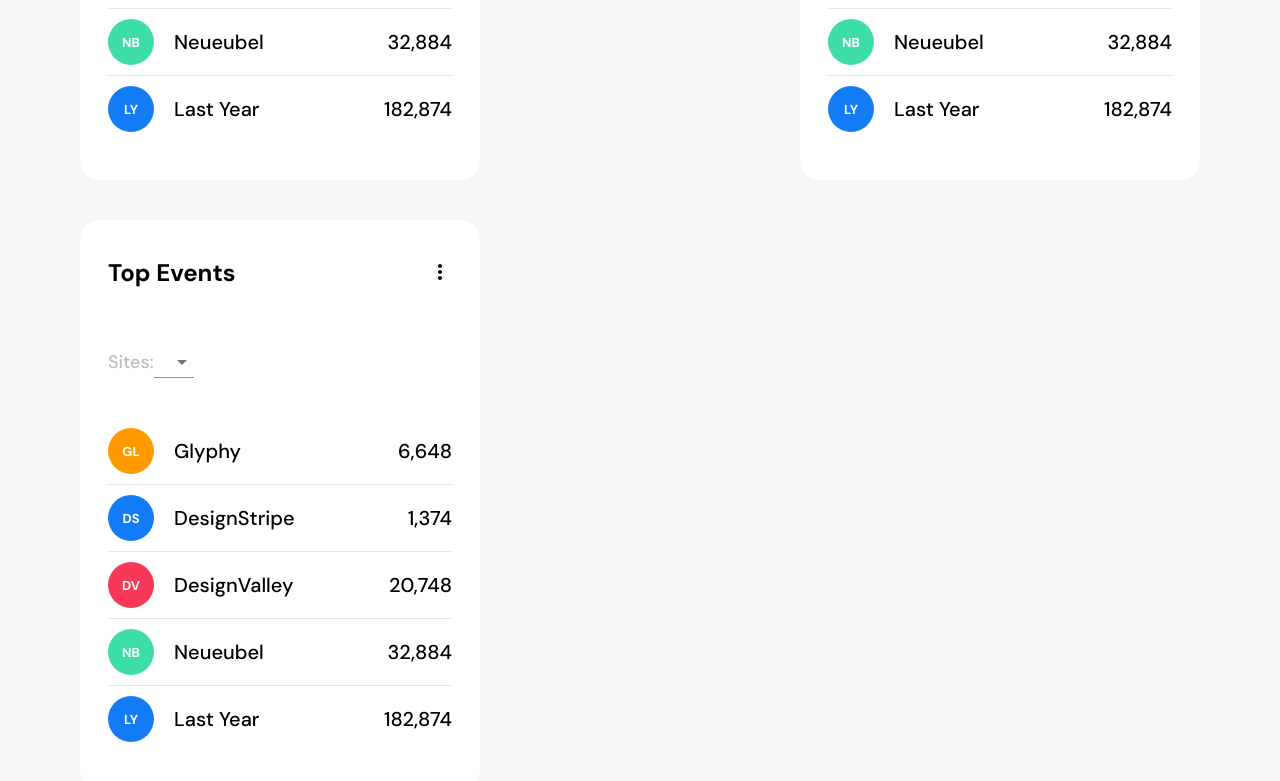
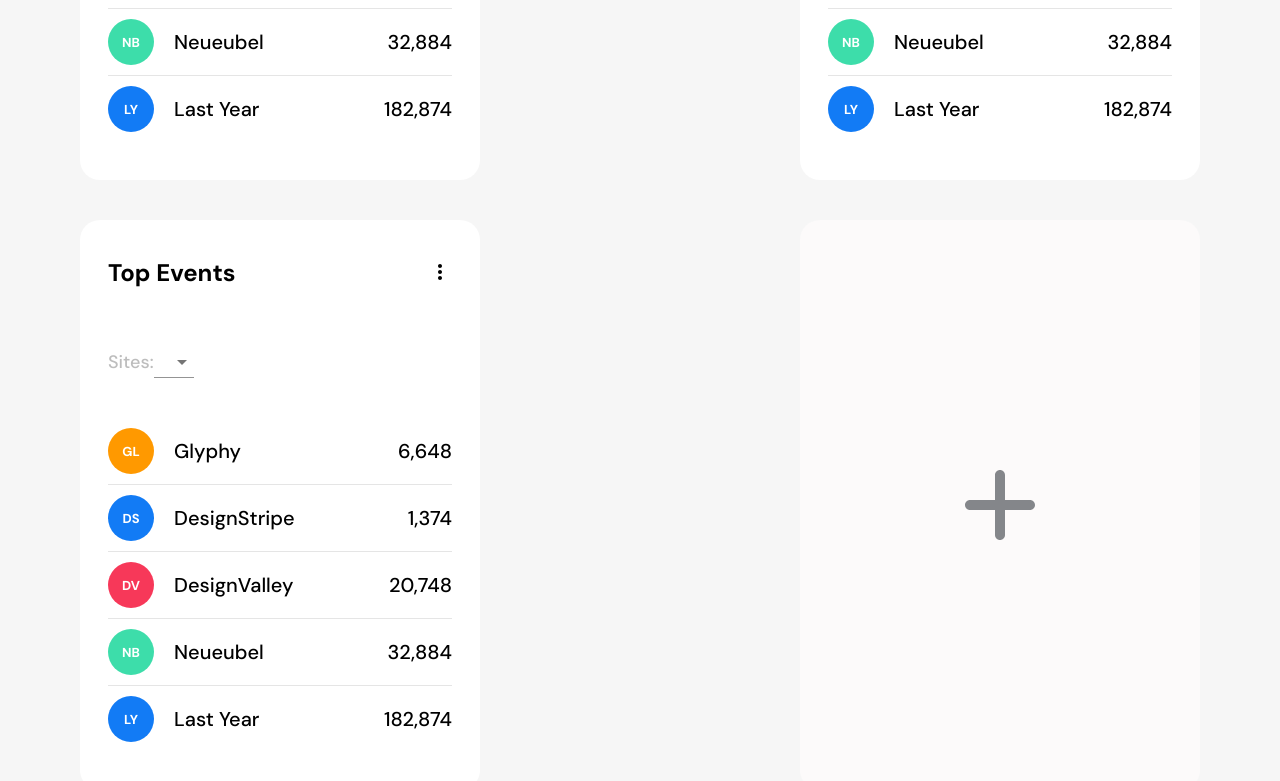
Before and after one commit to GBarkhatov/carlo-test, a React (Create React App) app: page / in a window 1280 px wide. Shown: the part 1514-2295 px from the top of the page. Built offline with nearby package versions, Linux system fonts and the light colour scheme.

Commit message:
add add icon

```diff
--- /dev/null
+++ b/src/components/AddPanel/AddPanel.js
@@ -0,0 +1,37 @@
+import React from 'react'
+import styled from 'styled-components/macro'
+import IconButton from '@material-ui/core/IconButton'
+import AddRoundedIcon from '@material-ui/icons/AddRounded'
+
+const Component = styled.div`
+  display: none;
+
+  @media screen and (min-width: 960px) {
+    display: flex;
+    justify-content: center;
+    align-items: center;
+    min-width: 400px;
+    background-color: #fcfafa;
+    border-radius: 20px;
+    margin-bottom: 40px;
+  }
+`
+
+const StyledIconButton = styled(IconButton)`
+  width: 120px;
+  height: 120px;
+  color: #84868a;
+  & > svg {
+    width: 100%;
+  }
+`
+
+const AddPanel = () => (
+  <Component>
+    <StyledIconButton color='inherit' aria-label='open drawer'>
+      <AddRoundedIcon style={{ fontSize: 120, color: '#84868A' }} />
+    </StyledIconButton>
+  </Component>
+)
+
+export default AddPanel
--- a/src/components/AnalyticsPanel/AnalyticsPanel.js
+++ b/src/components/AnalyticsPanel/AnalyticsPanel.js
@@ -7,6 +7,7 @@
 import filters from './filters'
 import Graph from './Graph'
 import LeftPanel from './LeftPanel'
+import AddPanel from '../AddPanel/AddPanel'
 
 const Component = styled.div`
   padding: 56px 0 0 0;
@@ -98,6 +99,7 @@
         {filters.map(({ title, data }) => (
           <FilterPanel key={title} title={title} data={data} />
         ))}
+        <AddPanel />
       </Filters>
     </Component>
   )
```
